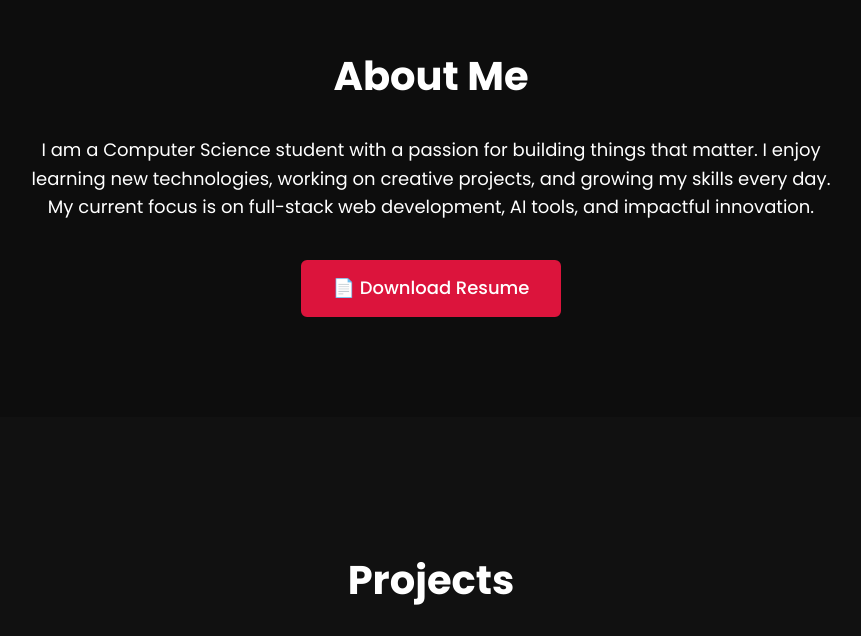
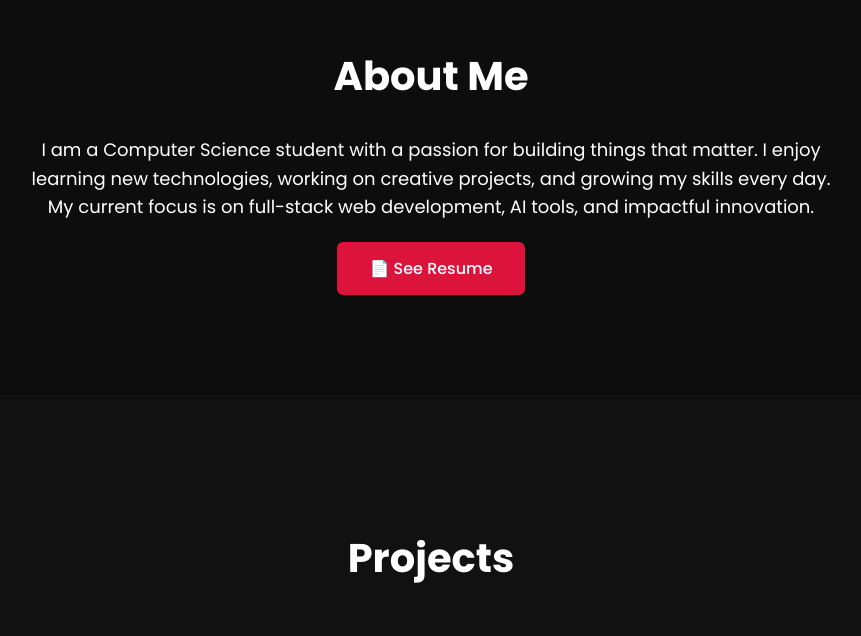
Before and after one commit to Neel-2606/neel-portfolio, a Next.js app: page / in a window 1280 px wide. Shown: the part 970-1606 px from the top of the page, without its empty margins (209-1070 px from the left). Built offline with nearby package versions, Linux system fonts and the light colour scheme.

Commit message:
Updated hero section + navbar

```diff
--- a/components/Sections.tsx
+++ b/components/Sections.tsx
@@ -5,18 +5,14 @@ export default function Sections() {
   return (
     <>
       {/* ABOUT */}
-      <section className={styles.section} id="about" data-aos="fade-up">
-        <h2 className={styles.title}>About Me</h2>
-        <div className={styles.aboutContent}>
-          <p>
-            I am a Computer Science student with a passion for building things
-            that matter. I enjoy learning new technologies, working on creative
-            projects, and growing my skills every day. My current focus is on
-            full-stack web development, AI tools, and impactful innovation.
-          </p>
-          <a href="#" className={styles.btn}>📄 Download Resume</a>
-        </div>
-      </section>
+    <section className={styles.section} id="about" data-aos="fade-up">
+  <h2 className={styles.title}>About Me</h2>
+  <p className={styles.aboutContent}>
+    I am a Computer Science student with a passion for building things that matter. I enjoy learning new technologies, working on creative projects, and growing my skills every day. My current focus is on full-stack web development, AI tools, and impactful innovation.
+  </p>
+  <a href="/My%20Resume.pdf" className={styles.btn} target="_blank" rel="noopener noreferrer">📄 See Resume</a>
+</section>
+
 {/* PROJECTS */}
 <section className={`${styles.section} ${styles.dark}`} id="projects" data-aos="zoom-in-up">
   <h2 className={styles.title}>Projects</h2>
```
